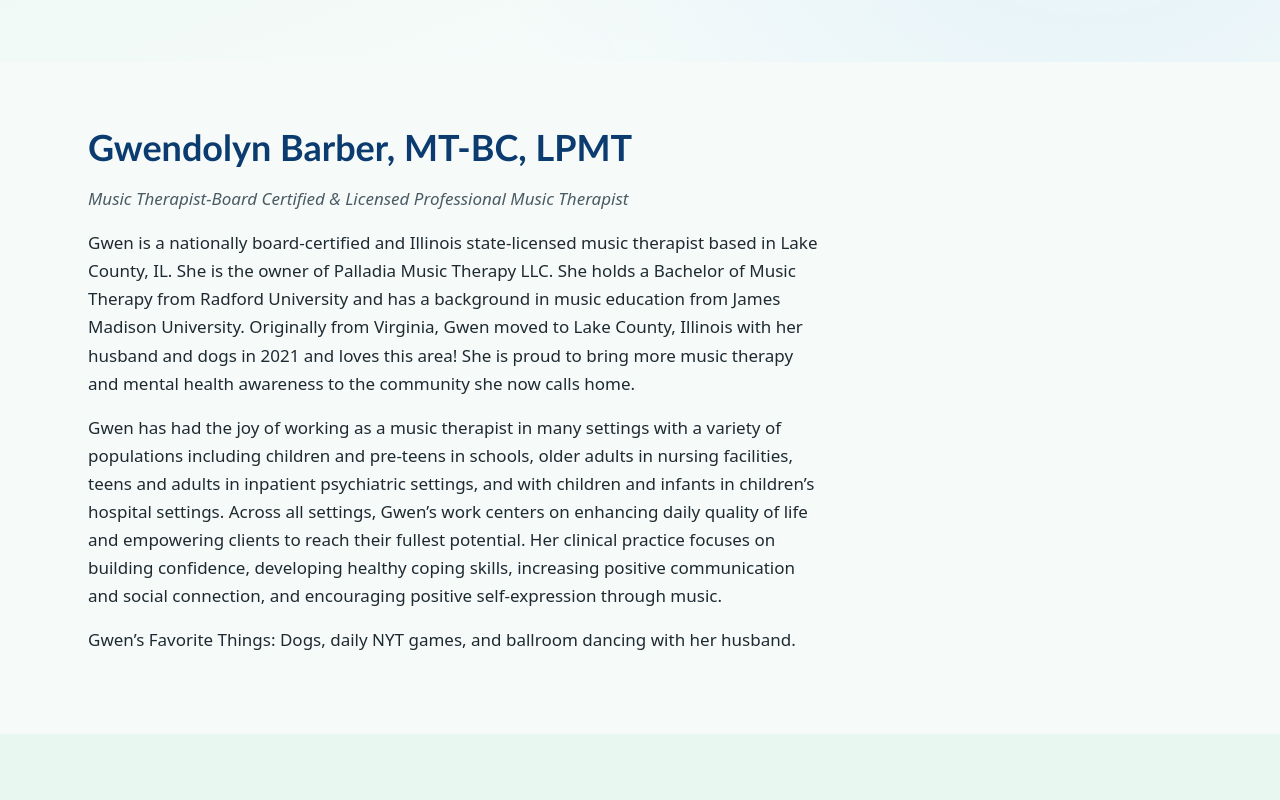
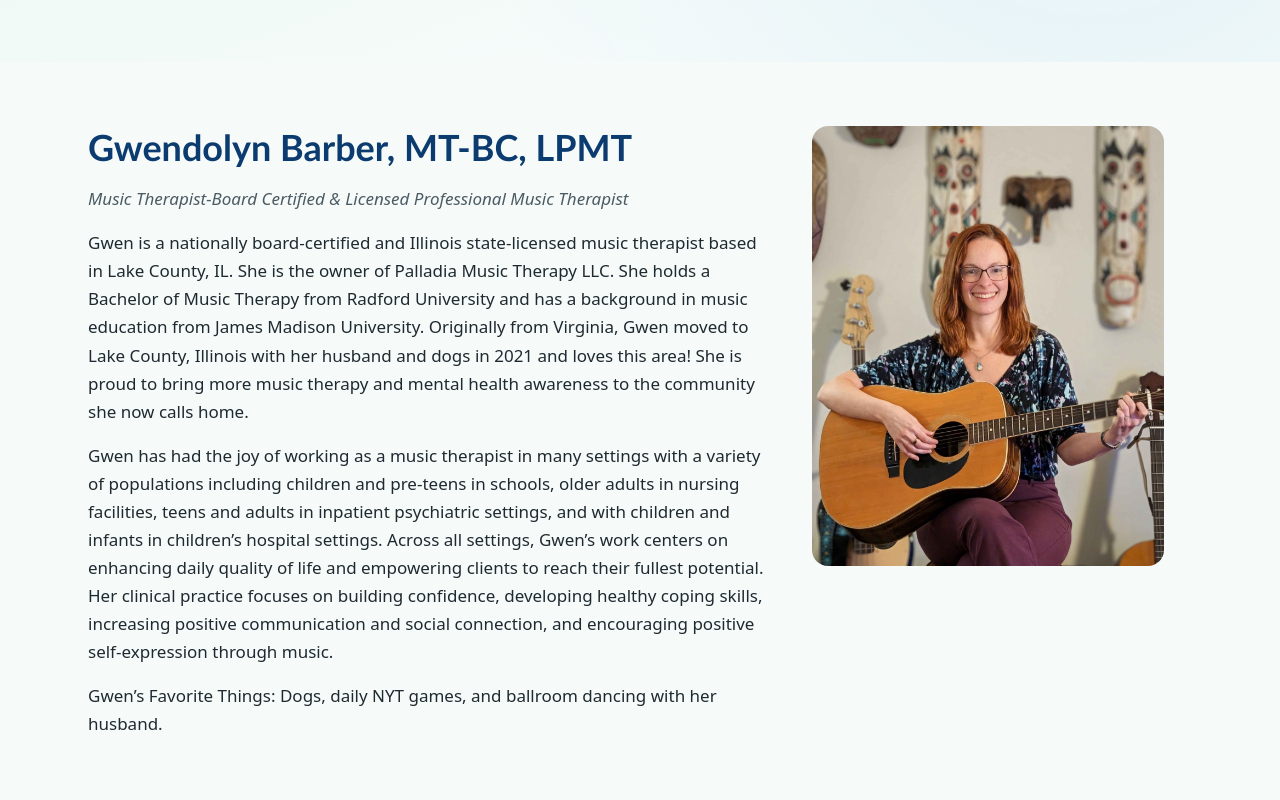
Before and after one commit to jbarber13/palladia, a SvelteKit app: page /about in a window 1280 px wide. Shown: the part 360-1160 px from the top of the page. Built offline with nearby package versions, Linux system fonts and the light colour scheme.

Commit message:
Add Gwen's photo beside bio on About page

```diff
--- a/src/routes/about/+page.svelte
+++ b/src/routes/about/+page.svelte
@@ -1,10 +1,11 @@
 <script lang="ts">
-	import { resolve } from '$app/paths';
+	import { asset, resolve } from '$app/paths';
 	import { site } from '#lib/site.ts';
 	import Seo from '#lib/components/Seo.svelte';
 	import Hero from '#lib/components/Hero.svelte';
 	import Section from '#lib/components/Section.svelte';
 	import Logo from '#lib/components/Logo.svelte';
+	import Image from '#lib/components/Image.svelte';
 </script>
 
 <Seo
@@ -22,8 +23,7 @@
 />
 
 <Section>
-	<!-- TODO: add a headshot beside the bio (see README → Images) -->
-	<div class="bio" id="meet-gwen">
+	<div class="grid-2 bio" id="meet-gwen">
 		<div>
 			<h2>{site.owner.name}, {site.owner.credentials}</h2>
 			<p class="role">{site.owner.title}</p>
@@ -47,6 +47,14 @@
 				through music.
 			</p>
 			<p>Gwen’s Favorite Things: Dogs, daily NYT games, and ballroom dancing with her husband.</p>
+		</div>
+		<div class="bio-photo">
+			<Image
+				src={asset('images/gwen-with-guitar.jpg')}
+				alt="Gwen smiling and holding an acoustic guitar"
+				ratio="4 / 5"
+				fit="cover"
+			/>
 		</div>
 	</div>
 </Section>
@@ -118,7 +126,16 @@
 
 <style>
 	.bio {
-		max-width: 46rem;
+		align-items: start;
+	}
+	.bio-photo {
+		width: 100%;
+		max-width: 22rem;
+	}
+	@media (min-width: 48rem) {
+		.bio {
+			grid-template-columns: minmax(0, 1.8fr) minmax(0, 1fr);
+		}
 	}
 	h3 {
 		font-size: 1.05rem;
```
Also changed, not shown: static/images/gwen-with-guitar.jpg (added).
